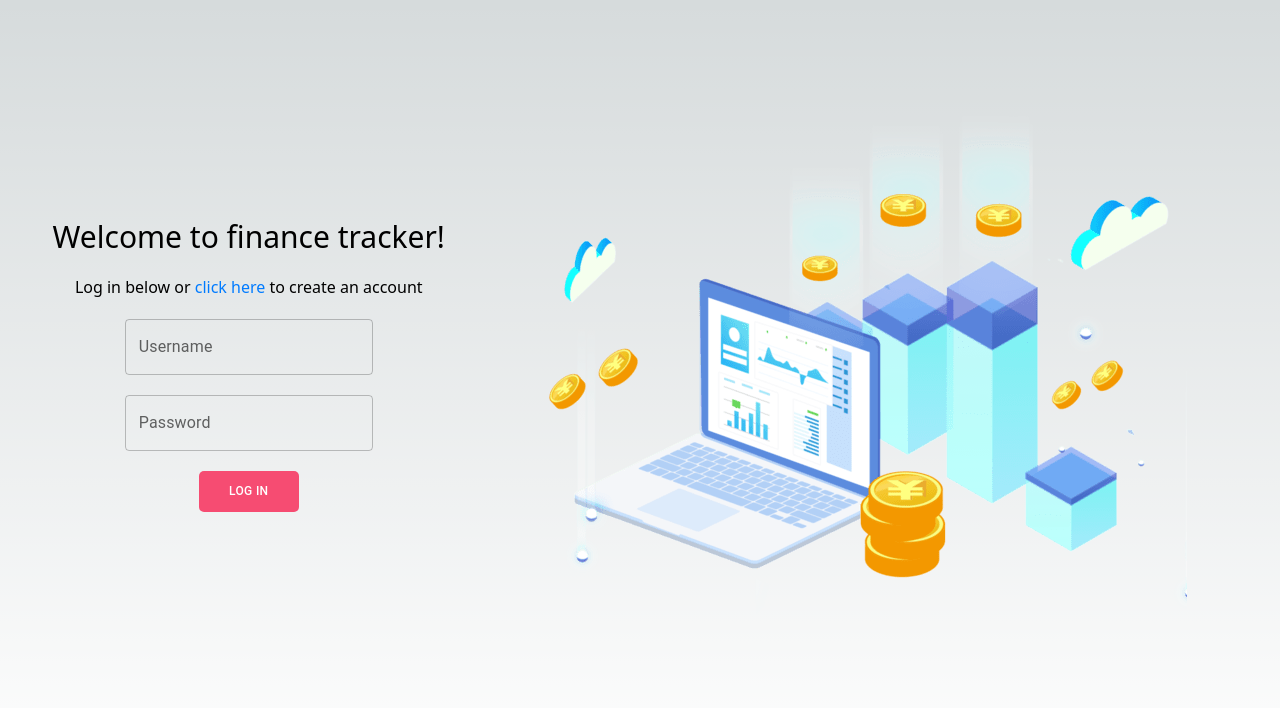
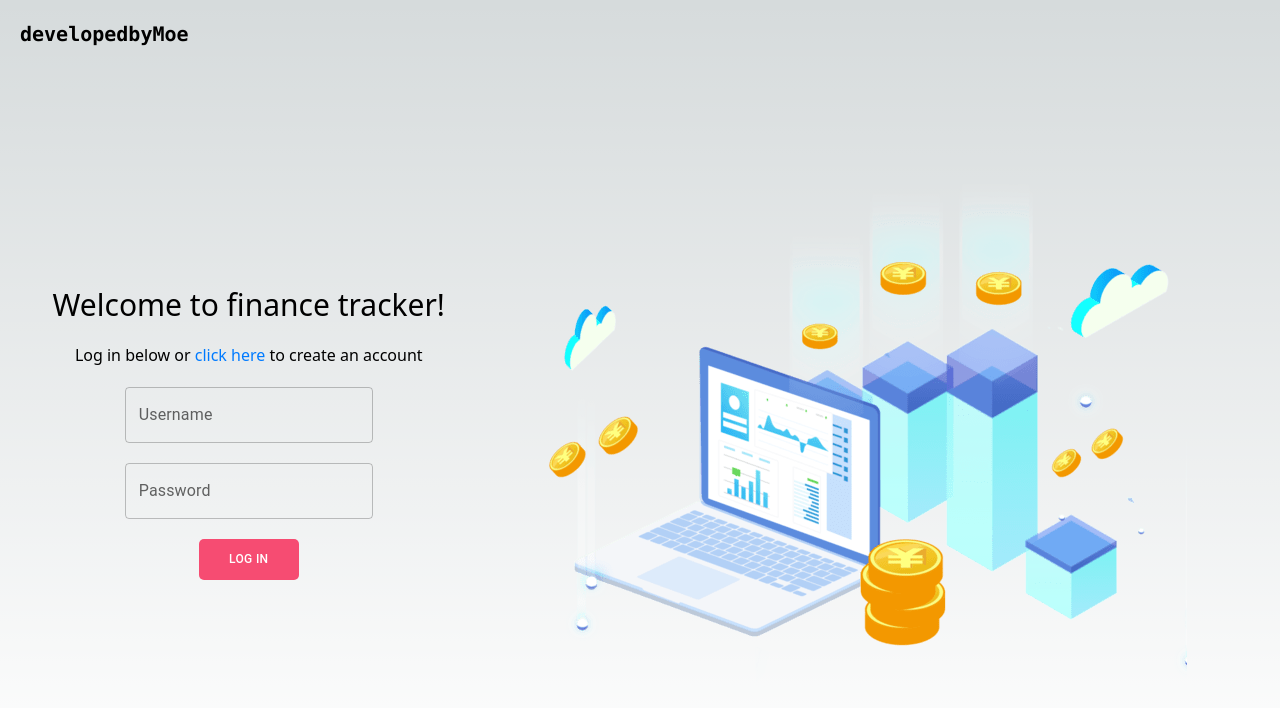
Before and after one commit to mohammadm10/finance-tracker, a Next.js app in the folder frontend/: page / in a window 1280 px wide. Shown: the top 708 px of the page. Built offline with nearby package versions, Linux system fonts and the light colour scheme.

Commit message:
shameless plug

```diff
--- a/frontend/src/pages/HomePage.js
+++ b/frontend/src/pages/HomePage.js
@@ -117,6 +117,11 @@ export default function HomePage() {
                 <title>Finanace Tracker</title>
             </Head>
             <main id='loggedIn' className='bg-blue overflow-hidden font-burtons'>
+                <h1 className=' lg:text-xl sm:text-md font-mono font-bold relative px-5 py-2'>
+                    <a href='https://mohammadm-portfolio.vercel.app/' target='_blank' rel='noopener noreferrer'>
+                        developedbyMoe
+                    </a>
+                </h1>
                 <section className='min-h-screen flex justify-center items-center flex-col space-y-4' >
                     <div className=' text-3xl py-2'>
                         <h1>Welcome back {username}!</h1>
--- a/frontend/src/pages/index.js
+++ b/frontend/src/pages/index.js
@@ -62,6 +62,11 @@ export default function Home() {
       </Head>
       <main id='home' className='bg-blue overflow-hidden'>
         <section className='min-h-screen' >
+          <h1 className=' lg:text-xl sm:text-md font-mono font-bold relative p-5'>
+            <a href='https://mohammadm-portfolio.vercel.app/' target='_blank' rel='noopener noreferrer'>
+              developedbyMoe
+            </a>
+          </h1>
           <div className=' flex justify-evenly text-center'>
             <div className=' flex justify-center flex-col'>
               <div className=' text-3xl py-2.5'>
```
